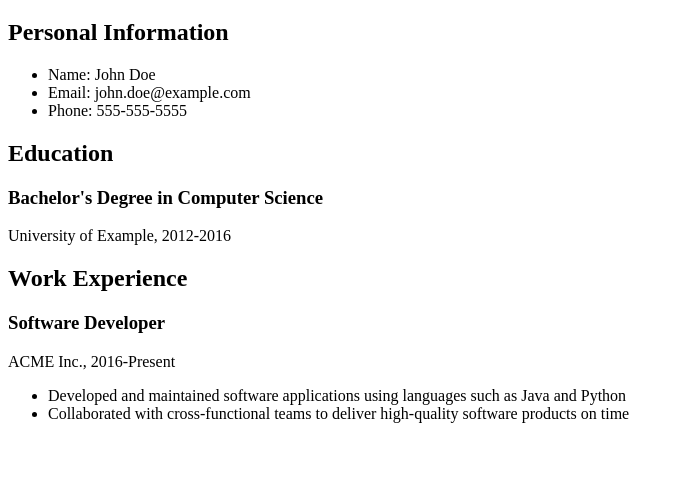
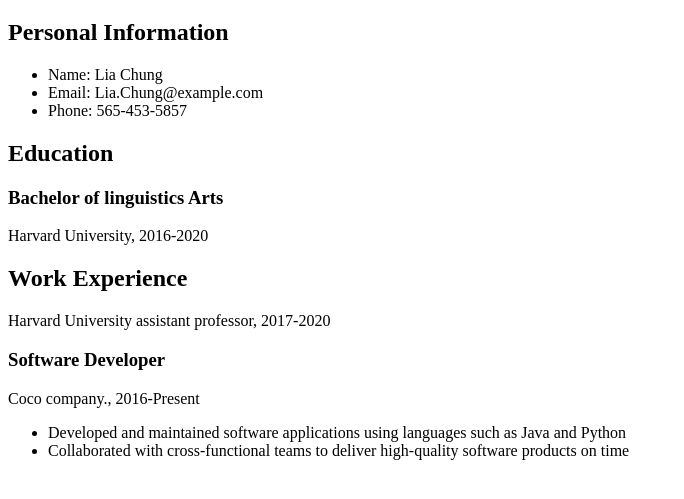
Before and after one commit to Teresa0320/baby-pudding, a plain HTML site: page index.html in a window 1280 px wide. Shown: the part 61-560 px from the top of the page, without its empty margins (0-684 px from the left). Drawn offline with Linux system fonts and the light colour scheme.

Commit message:
Update index.html

```diff
--- a/index.html
+++ b/index.html
@@ -8,16 +8,17 @@
   <h1>My CV</h1>
   <h2>Personal Information</h2>
   <ul>
-    <li>Name: John Doe</li>
-    <li>Email: john.doe@example.com</li>
-    <li>Phone: 555-555-5555</li>
+    <li>Name: Lia Chung</li>
+    <li>Email: Lia.Chung@example.com</li>
+    <li>Phone: 565-453-5857</li>
   </ul>
   <h2>Education</h2>
-  <h3>Bachelor's Degree in Computer Science</h3>
-  <p>University of Example, 2012-2016</p>
+  <h3>Bachelor of linguistics Arts</h3>
+  <p>Harvard University, 2016-2020</p>
   <h2>Work Experience</h2>
+  <p>Harvard University assistant professor, 2017-2020</p>
   <h3>Software Developer</h3>
-  <p>ACME Inc., 2016-Present</p>
+  <p>Coco company., 2016-Present</p>
   <ul>
     <li>Developed and maintained software applications using languages such as Java and Python</li>
     <li>Collaborated with cross-functional teams to deliver high-quality software products on time</li>
```
